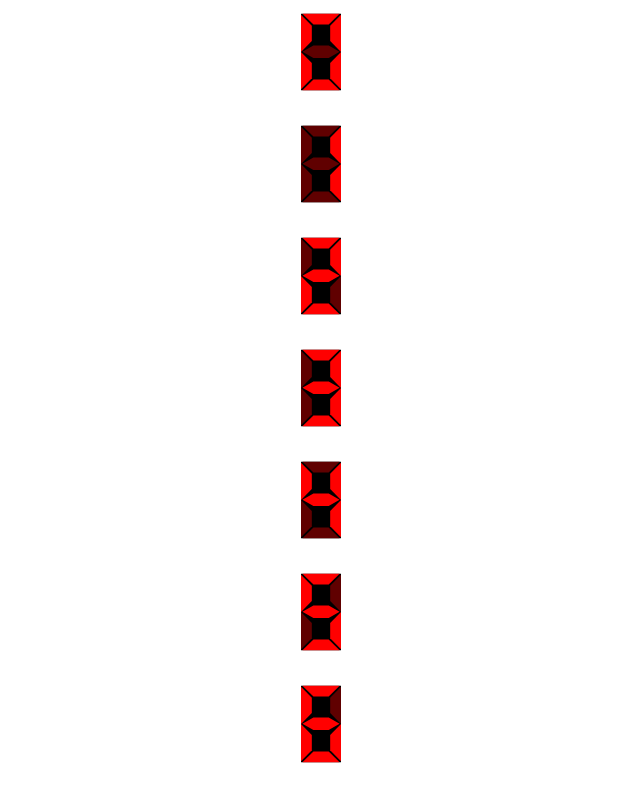
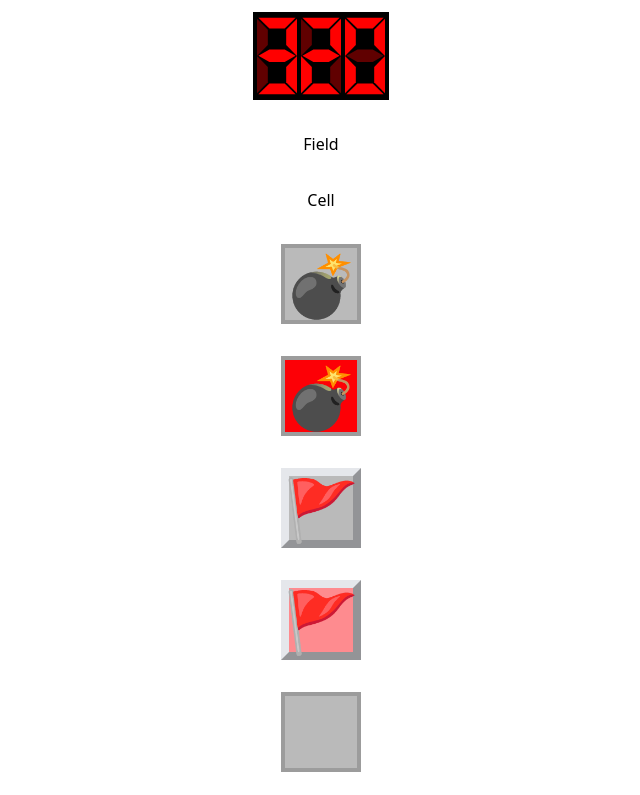
Before and after one commit to peezlepass/final-project, a React (Create React App) app in the folder client/: page /minesweeper in a window 1280 px wide. Shown: the part 700-1495 px from the top of the page, without its empty margins (319-959 px from the left). Built offline with nearby package versions, Linux system fonts and the light colour scheme.

Commit message:
Counter basic logic

```diff
--- a/client/src/components/Minesweeper/Counter.jsx
+++ b/client/src/components/Minesweeper/Counter.jsx
@@ -9,19 +9,28 @@ import Seven from "./Counter/Seven";
 import Eight from "./Counter/Eight";
 import Nine from "./Counter/Nine";
 
-export default function Counter() {
+const numberMap = {
+  0: <Zero></Zero>,
+  1: <One></One>,
+  2: <Two></Two>,
+  3: <Three></Three>,
+  4: <Four></Four>,
+  5: <Five></Five>,
+  6: <Six></Six>,
+  7: <Seven></Seven>,
+  8: <Eight></Eight>,
+  9: <Nine></Nine>,
+};
+
+export default function Counter({ number }) {
+  let hundreds = Math.floor((number % 1000) / 100);
+  let tens = Math.floor((number % 100) / 10);
+  let ones = number % 10;
   return (
-    <>
-      <Zero></Zero>
-      <One></One>
-      <Two></Two>
-      <Three></Three>
-      <Four></Four>
-      <Five></Five>
-      <Six></Six>
-      <Seven></Seven>
-      <Eight></Eight>
-      <Nine></Nine>
-    </>
+    <div className="flex gap-x-1 bg-black p-1">
+      {numberMap[hundreds]}
+      {numberMap[tens]}
+      {numberMap[ones]}
+    </div>
   );
 }
--- a/client/src/components/Minesweeper/MinesweeperPage.jsx
+++ b/client/src/components/Minesweeper/MinesweeperPage.jsx
@@ -18,7 +18,7 @@ export default function MinesweeperPage() {
       <Restart mood="smile"></Restart>
       <Restart mood="surprise"></Restart>
       <Restart mood="dead"></Restart>
-      <Counter></Counter>
+      <Counter number={320}></Counter>
       <Field></Field>
       <Cell></Cell>
       <Bomb></Bomb>
```
